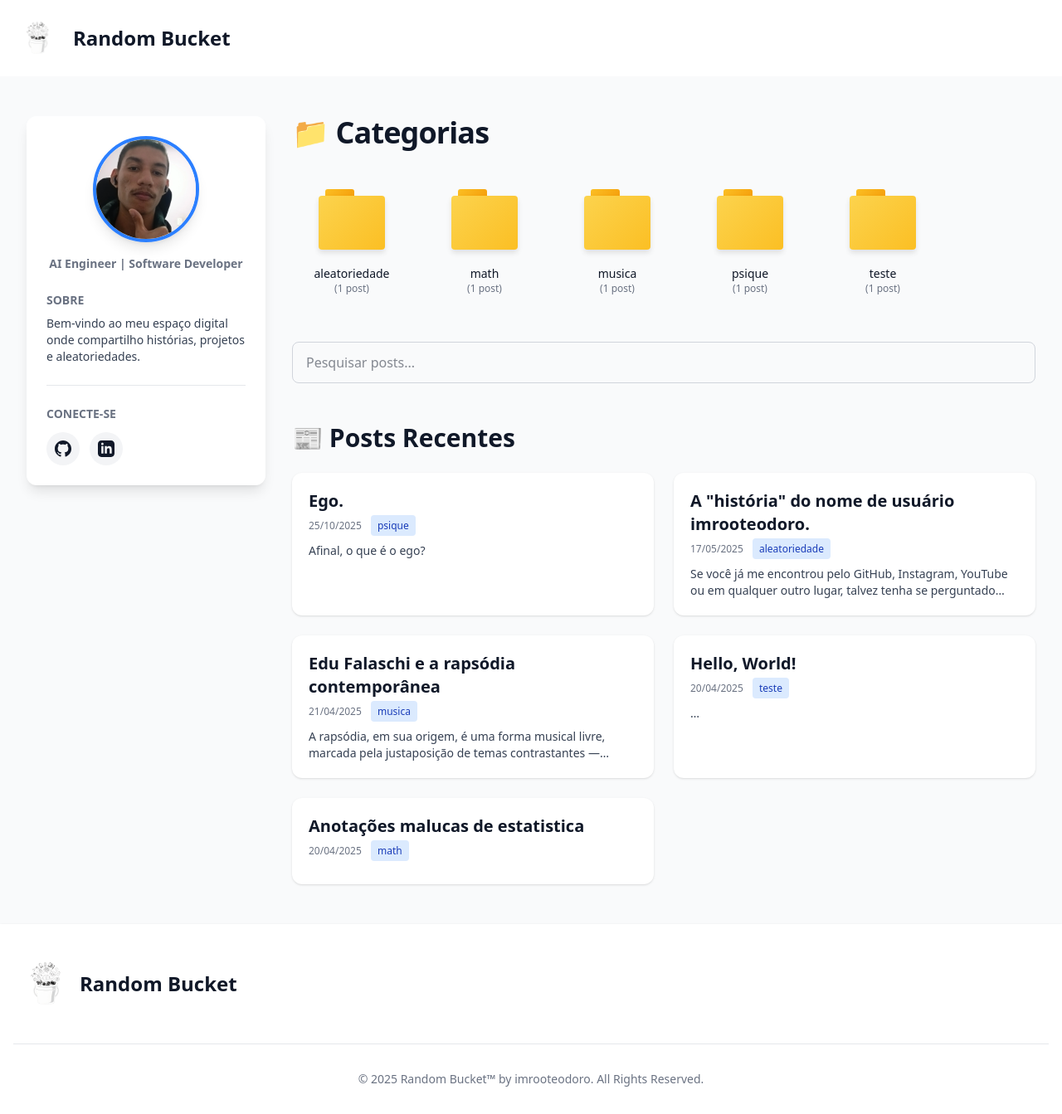
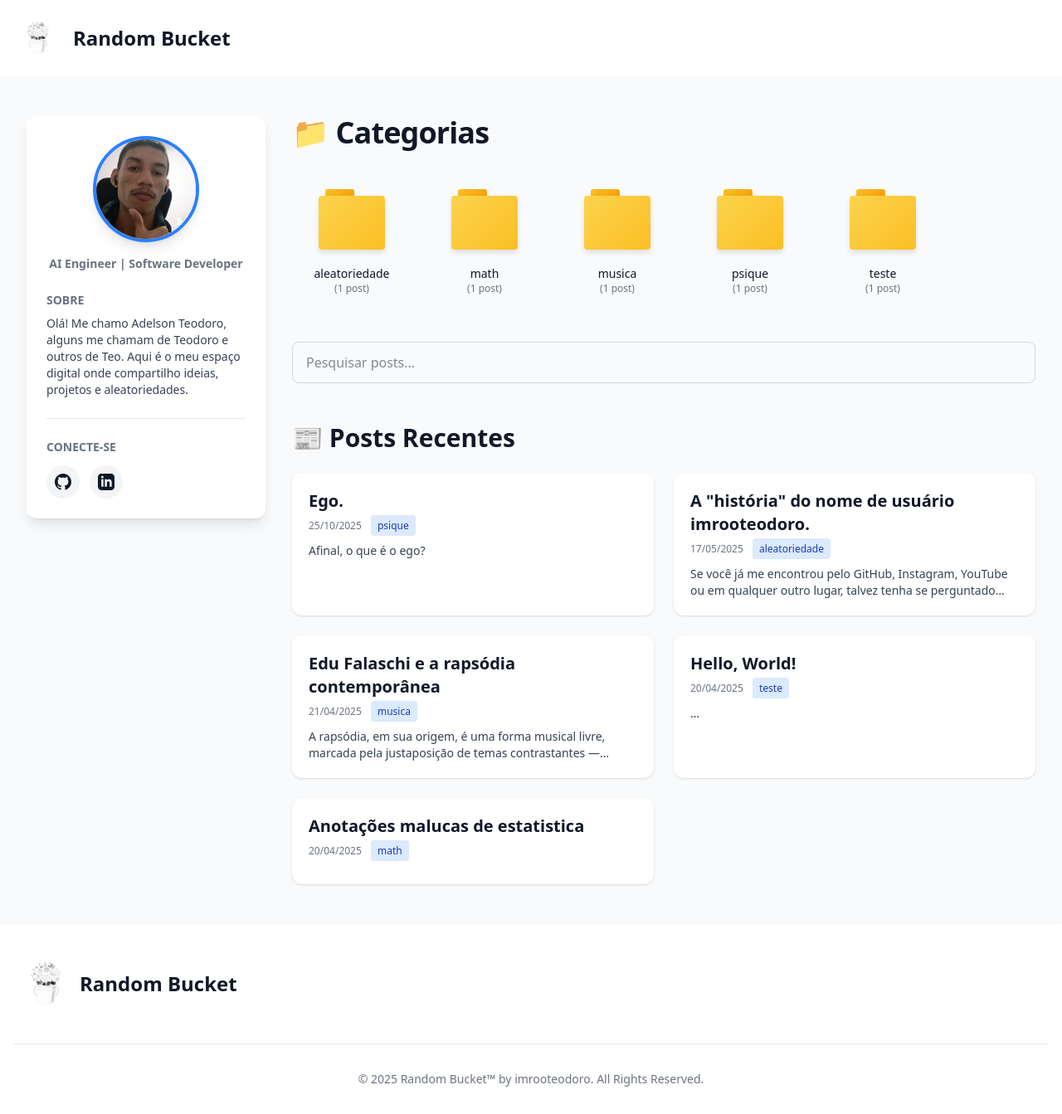
Before and after one commit to imrooteodoro/imrooteodoro.ai, a Jekyll site: the page built from index.markdown, in a window 1280 px wide and 1343 px high. Shown: the whole window at 83% size. Built offline with Jekyll 4.4.1, drawn with Linux system fonts in a browser that asks for light colours; nearby versions of some CDN libraries.

Commit message:
feat: modifica descrição

```diff
--- a/_layouts/home.html
+++ b/_layouts/home.html
@@ -69,7 +69,8 @@
           <div class="mb-6 pb-6 border-b border-gray-200 dark:border-gray-700">
             <h4 class="text-sm font-semibold text-gray-500 dark:text-gray-400 uppercase mb-2">Sobre</h4>
             <p class="text-sm text-gray-700 dark:text-gray-300">
-              Bem-vindo ao meu espaço digital onde compartilho  histórias, projetos e aleatoriedades.
+              Olá! Me chamo Adelson Teodoro, alguns me chamam de Teodoro e outros de Teo.
+              Aqui é o meu espaço digital onde compartilho ideias, projetos e aleatoriedades.
             </p>
           </div>
 
```
